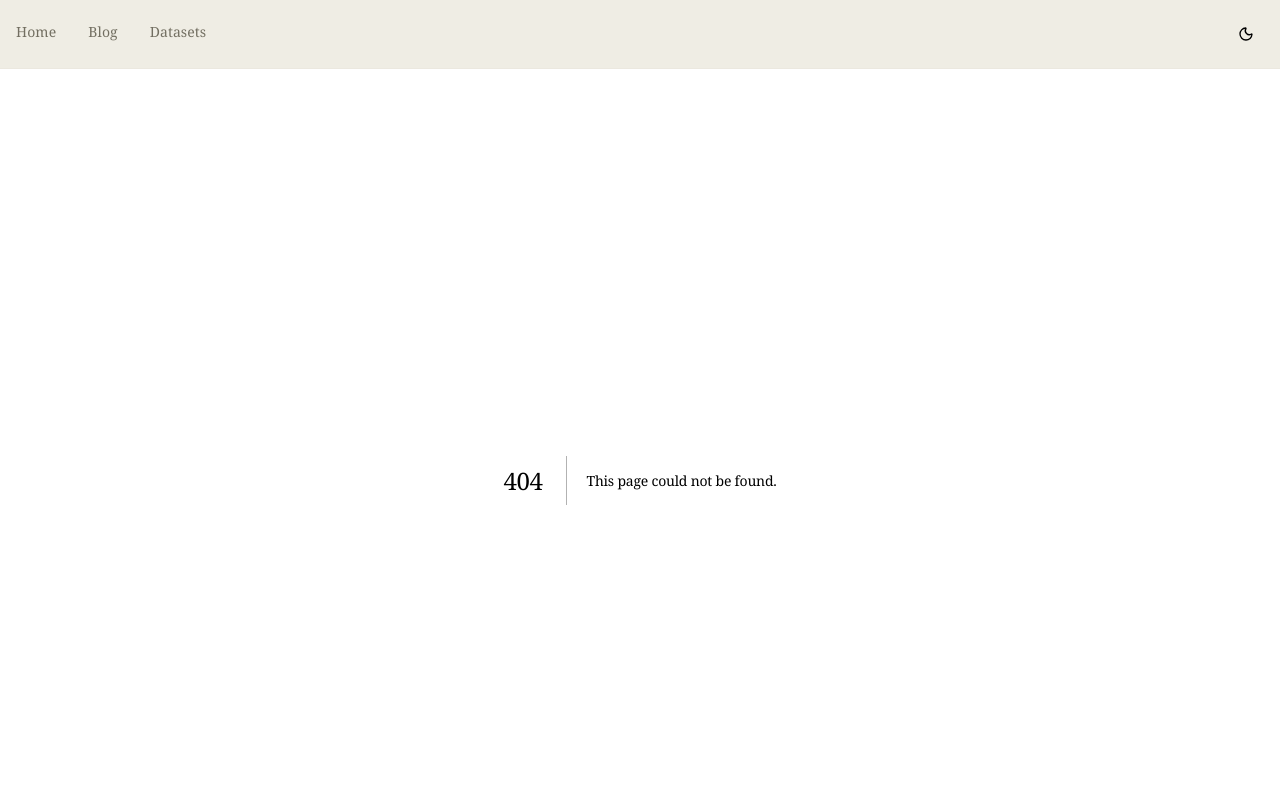
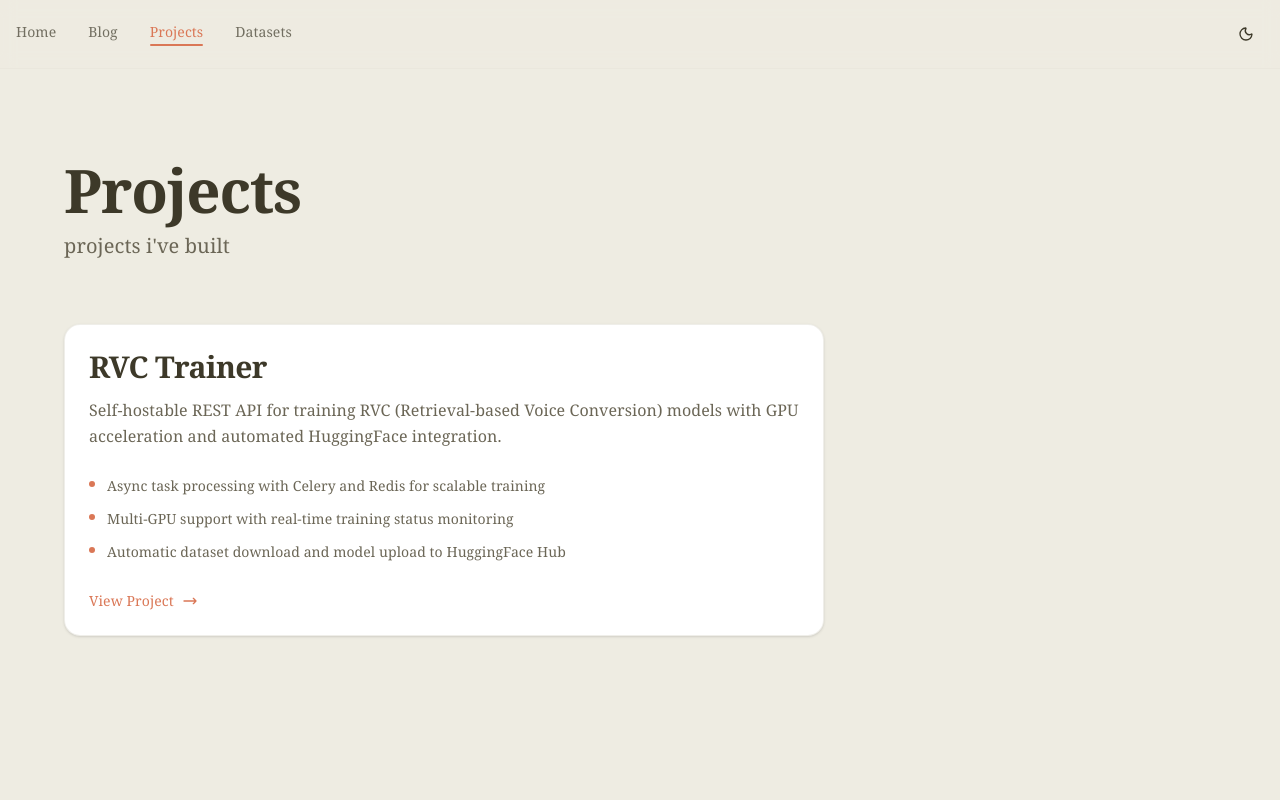
Before and after one commit to anurag12-webster/anurag12-webster.github.io, a Next.js app: page /projects in a window 1280 px wide. Before the commit this address had no page. Shown: the top 800 px of the page. Built offline with nearby package versions, Linux system fonts and the light colour scheme.

Commit message:
projects

```diff
--- a/src/app/datasets/page.tsx
+++ b/src/app/datasets/page.tsx
@@ -57,6 +57,18 @@ const datasets = [
       "Balanced train/validation splits to speed experimentation",
     ],
   },
+  {
+    title: "Obama Voice Sample Dataset",
+    description:
+      "25+ minutes of Barack Obama's voice samples from public speeches, optimized for RVC (Retrieval-based Voice Conversion) model training.",
+    tags: ["Speech", "RVC", "Voice Cloning"],
+    link: "https://huggingface.co/datasets/ModelsLab/Obama-Sample-Dataset",
+    highlights: [
+      "Clean 24 kHz WAV audio from public speeches and addresses",
+      "3,000+ downloads from the research community",
+      "Production-ready format for immediate RVC training workflows",
+    ],
+  },
 ];
 
 export default function DatasetsPage() {
@@ -68,7 +80,7 @@ export default function DatasetsPage() {
           <div className="mb-16 space-y-3">
             <h1 className="display-heading text-5xl md:text-6xl">Datasets</h1>
             <p className="section-subtitle text-lg md:text-xl max-w-3xl text-muted-foreground">
-              A curated collection of speech, vision, and safety datasets. Clean metadata, consistent formatting, and ready for immediate experimentation.
+              Datasets I've curated and published to support the ML community.
             </p>
           </div>
 
--- /dev/null
+++ b/src/app/projects/page.tsx
@@ -0,0 +1,94 @@
+import { Card, CardContent, CardHeader, CardTitle } from "@/components/ui/card";
+import { Button } from "@/components/ui/button";
+import Link from "next/link";
+import { Metadata } from "next";
+
+export const metadata: Metadata = {
+  title: "Projects | Anurag Kanade",
+  description: "Open-source projects and tools for ML and AI development",
+};
+
+const projects = [
+  {
+    title: "RVC Trainer",
+    description:
+      "Self-hostable REST API for training RVC (Retrieval-based Voice Conversion) models with GPU acceleration and automated HuggingFace integration.",
+    link: "https://github.com/anurag12-webster/RVC_Trainer",
+    highlights: [
+      "Async task processing with Celery and Redis for scalable training",
+      "Multi-GPU support with real-time training status monitoring",
+      "Automatic dataset download and model upload to HuggingFace Hub",
+    ],
+  },
+];
+
+export default function ProjectsPage() {
+  return (
+    <div className="min-h-screen bg-background">
+      <div className="container mx-auto px-4 py-16 md:py-20">
+        <div className="max-w-6xl mx-auto">
+          {/* Header */}
+          <div className="mb-16 space-y-3">
+            <h1 className="display-heading text-5xl md:text-6xl">Projects</h1>
+            <p className="section-subtitle text-lg md:text-xl max-w-3xl text-muted-foreground">
+              projects i've built
+            </p>
+          </div>
+
+          {/* Projects Grid */}
+          <div className="grid grid-cols-1 md:grid-cols-2 lg:grid-cols-3 gap-6 auto-rows-auto">
+            {projects.map((project, index) => (
+              <article
+                key={project.title}
+                className={`group ${
+                  index === 0 ? 'md:col-span-2' : ''
+                }`}
+              >
+                <Link
+                  href={project.link}
+                  target="_blank"
+                  rel="noopener noreferrer"
+                  className="block h-full"
+                >
+                  <Card className="h-full flex flex-col overflow-hidden hover:shadow-lg transition-all duration-300">
+                    <CardHeader className="space-y-4 pb-5">
+                      <div className="space-y-3">
+                        <CardTitle className="text-2xl md:text-3xl display-heading group-hover:text-primary transition-colors duration-200">
+                          {project.title}
+                        </CardTitle>
+
+                        <p className="text-muted-foreground text-base leading-relaxed">
+                          {project.description}
+                        </p>
+                      </div>
+                    </CardHeader>
+
+                    <CardContent className="flex-1 space-y-5 pt-0">
+                      {/* Highlights */}
+                      <ul className="space-y-2.5">
+                        {project.highlights.map((item) => (
+                          <li key={item} className="flex items-start gap-3 text-sm text-muted-foreground">
+                            <span className="mt-1.5 inline-flex h-1.5 w-1.5 rounded-full bg-primary shrink-0" />
+                            <span className="leading-relaxed">{item}</span>
+                          </li>
+                        ))}
+                      </ul>
+
+                      {/* View Link */}
+                      <div className="pt-2 flex items-center gap-2 text-sm font-medium text-primary group-hover:gap-3 transition-all">
+                        <span>View Project</span>
+                        <svg className="w-4 h-4" fill="none" stroke="currentColor" viewBox="0 0 24 24">
+                          <path strokeLinecap="round" strokeLinejoin="round" strokeWidth={2} d="M17 8l4 4m0 0l-4 4m4-4H3" />
+                        </svg>
+                      </div>
+                    </CardContent>
+                  </Card>
+                </Link>
+              </article>
+            ))}
+          </div>
+        </div>
+      </div>
+    </div>
+  );
+}
--- a/src/components/navigation.tsx
+++ b/src/components/navigation.tsx
@@ -14,6 +14,7 @@ export function Navigation() {
   const navItems = [
     { href: "/", label: "Home" },
     { href: "/blog", label: "Blog" },
+    { href: "/projects", label: "Projects" },
     { href: "/datasets", label: "Datasets" },
   ];
 
@@ -48,6 +49,7 @@ export function Navigation() {
                 {navItems.map((item) => {
                   const isActive = pathname === item.href ||
                                    (item.href === '/blog' && pathname.startsWith('/blog')) ||
+                                   (item.href === '/projects' && pathname.startsWith('/projects')) ||
                                    (item.href === '/datasets' && pathname.startsWith('/datasets'));
 
                   return (
@@ -79,6 +81,7 @@ export function Navigation() {
               {navItems.map((item) => {
                 const isActive = pathname === item.href ||
                                  (item.href === '/blog' && pathname.startsWith('/blog')) ||
+                                 (item.href === '/projects' && pathname.startsWith('/projects')) ||
                                  (item.href === '/datasets' && pathname.startsWith('/datasets'));
 
                 return (
```
